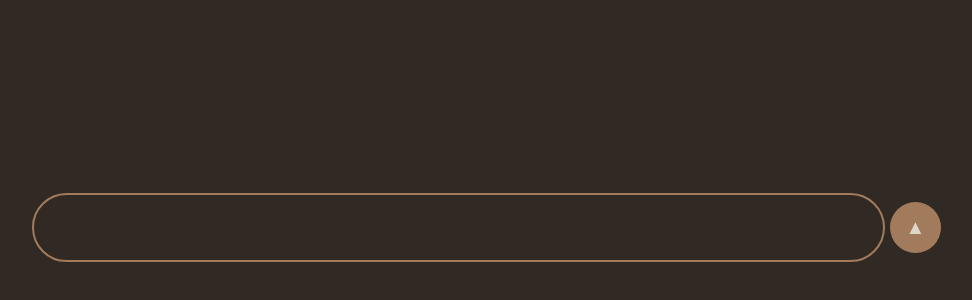
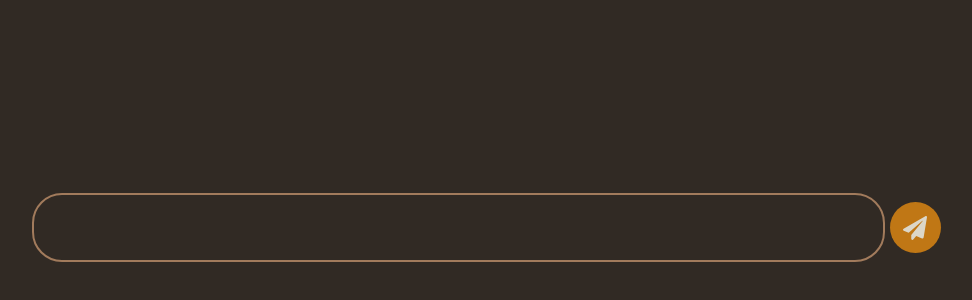
Before and after one commit to utk-cs340-fall22/CryptMSG, a React (Create React App) app in the folder cryptmsg-site/: page / in a window 1280 px wide. Shown: the part 498-798 px from the top of the page, without its empty margins (179-1151 px from the left). Built offline with nearby package versions, Linux system fonts and the light colour scheme.

Commit message:
edit styling on the message page

```diff
--- a/cryptmsg-site/package.json
+++ b/cryptmsg-site/package.json
@@ -8,6 +8,7 @@
     "@testing-library/user-event": "^13.5.0",
     "react": "^18.2.0",
     "react-dom": "^18.2.0",
+    "react-icons": "^4.6.0",
     "react-scripts": "5.0.1",
     "web-vitals": "^2.1.4"
   },
--- a/cryptmsg-site/public/index.html
+++ b/cryptmsg-site/public/index.html
@@ -3,6 +3,10 @@
   <head>
     <meta charset="utf-8" />
     <link rel="icon" href="%PUBLIC_URL%/favicon.ico" />
+    <link rel="preconnect" href="https://fonts.googleapis.com">
+    <link rel="preconnect" href="https://fonts.gstatic.com" crossorigin>
+    <link href="https://fonts.googleapis.com/css2?family=Nunito:wght@300&family=Poiret+One&display=swap" rel="stylesheet">
+    <link href="https://fonts.googleapis.com/css2?family=Poiret+One&display=swap" rel="stylesheet">
     <meta name="viewport" content="width=device-width, initial-scale=1" />
     <meta name="theme-color" content="#000000" />
     <meta
--- a/cryptmsg-site/src/App.css
+++ b/cryptmsg-site/src/App.css
@@ -3,6 +3,7 @@
     --main-background: #312A24;
     --text-color: #DCD7C9;
     --accent-color: #A27B5C;
+    --msg-font: 'Nunito';
 }
 
 * {
--- a/cryptmsg-site/src/Pages/Chatbox.css
+++ b/cryptmsg-site/src/Pages/Chatbox.css
@@ -37,6 +37,8 @@
     background-color: steelblue;
     max-width: 30vw;
     word-wrap: break-word;
+    font-family: var(--msg-font);
+    font-size: 1.6rem;
 }
 
 #sent {
@@ -59,22 +61,44 @@
     margin-left: 4vw;
     margin-right: 0;
     border: 2px solid var(--accent-color);
-    border-radius: 50px;
+    border-radius: 30px;
     padding: 20px 15px 15px 20px;
     font-size: 20px;
     background-color: var(--main-background);
+    font-family: var(--msg-font);
+}
+
+.input-submit-icon {
+    font-size: 1.5rem;
+    transition: 200ms ease;
+    background: none;
 }
 
 #input-submit {
     width: 4vw;
     height: 4vw;
-    background-color: var(--accent-color);
+    /* background-color: var(--accent-color); */
+    background-color: #C07715;
     border: none;
     border-radius: 100%;
     margin-left: 5px;
     font-size: 20px;
+    transition: 200ms ease;
+    display: flex;
+    align-items: center;
+    justify-content: center;
 }
 
 #input-submit:hover {
-    background-color: red;
+    background-color: #E78B10;
+    transition: 200ms ease;
 }
+
+#input-submit:hover > .input-submit-icon {
+    font-size: 1.8rem;
+    transition: 200ms ease;
+}
+
+#input-box:focus {
+    outline: 0;
+}
--- a/cryptmsg-site/src/Pages/Chatbox.js
+++ b/cryptmsg-site/src/Pages/Chatbox.js
@@ -1,5 +1,7 @@
 import React from 'react'
 import './Chatbox.css'
+import * as FaIcons from 'react-icons/fa'
+import { IconContext } from 'react-icons/lib'
 
 const scrollToBottom = () =>{
     window.scrollTo({
@@ -35,7 +37,13 @@ function Chatbox() {
         <div className='chatbox'>
             <div>
                 <div id="input-box" onKeyDown={EnterInput} contentEditable />
-                <button id="input-submit" onClick={SendText}>&#9650;</button>
+                {/* <button id="input-submit" onClick={SendText}>&#9650;</button> */}
+                <IconContext.Provider value={{ className: 'input-submit-icon' }}>
+                    <button id="input-submit" onClick={SendText}>
+                        {/* &#9650; */}
+                        <FaIcons.FaPaperPlane />
+                    </button>
+                </IconContext.Provider>
             </div>
         </div>
     )
```
Also changed, not shown: 1 other file (tests, documents, lock files or other folders).
